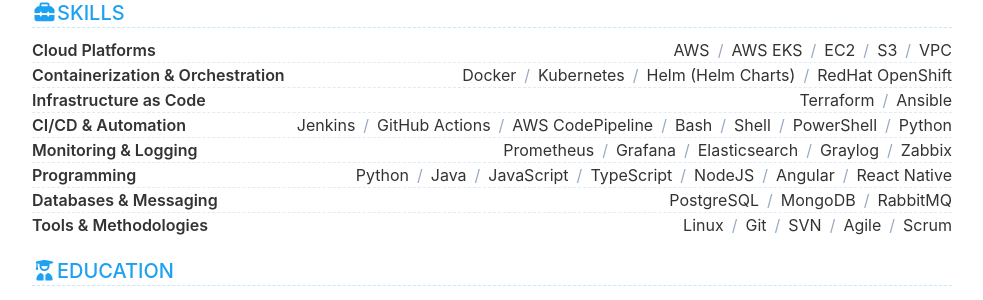
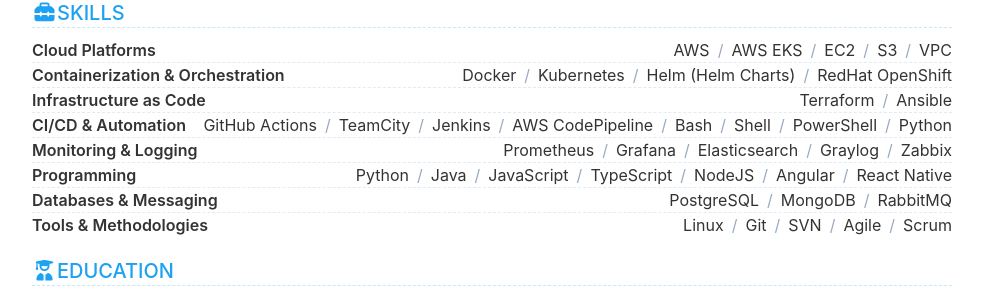
Before and after one commit to MattheWhite/online-resume, a Jekyll site: the page built from index.html, in a window 1280 px wide and 900 px high, scrolled down 1544 px. Shown: the part 145-445 px from the top of the window, without its empty margins (148-1131 px from the left). Built offline with Jekyll 4.4.1, drawn with Linux system fonts in a browser that asks for light colours.

Commit message:
Reorganize CI/CD tools in data_personal_v3.yml

```diff
--- a/_data/data_personal_v3.yml
+++ b/_data/data_personal_v3.yml
@@ -128,8 +128,9 @@ skill:
 
     - name: CI/CD & Automation
       item:
+        - GitHub Actions
+        - TeamCity
         - Jenkins
-        - GitHub Actions
         - AWS CodePipeline
         - Bash
         - Shell
```
